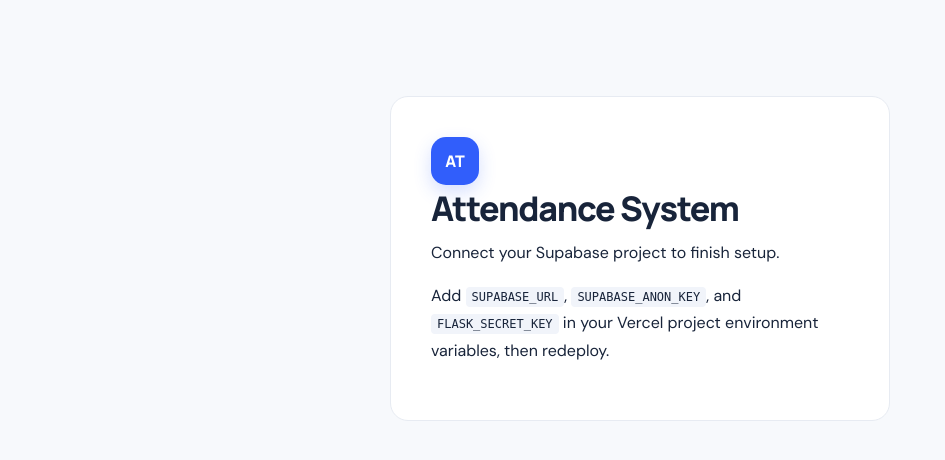
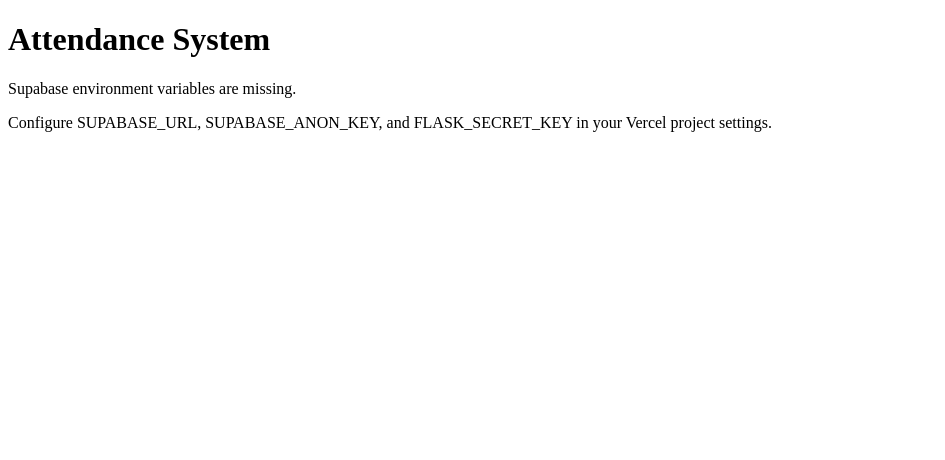
Before and after one commit to Sh1aaaa/ojt, a Flask app: page / in a window 1280 px wide. Shown: the top 460 px of the page, without its empty margins (0-945 px from the left). Run offline with Flask 3, Linux system fonts and the light colour scheme.

Commit message:
Revise setup.html for better clarity and structure
Updated the HTML structure and improved messaging regarding Supabase environment variables.

```diff
--- a/templates/setup.html
+++ b/templates/setup.html
@@ -1,2 +1,23 @@
-<!doctype html><html lang="en"><head><meta charset="utf-8"><meta name="viewport" content="width=device-width, initial-scale=1"><title>Attendance System Setup</title><link rel="stylesheet" href="/static/style.css"></head>
-<body><main class="setup"><div class="brand-mark">AT</div><h1>Attendance System</h1><p>Connect your Supabase project to finish setup.</p><p>Add <code>SUPABASE_URL</code>, <code>SUPABASE_ANON_KEY</code>, and <code>FLASK_SECRET_KEY</code> in your Vercel project environment variables, then redeploy.</p></main></body></html>
+
+<!DOCTYPE html>
+<html lang="en">
+<head>
+    <meta charset="UTF-8">
+    <meta name="viewport" content="width=device-width, initial-scale=1.0">
+    <title>Attendance System Setup</title>
+</head>
+<body>
+
+    <h1>Attendance System</h1>
+
+    <p>
+        Supabase environment variables are missing.
+    </p>
+
+    <p>
+        Configure SUPABASE_URL, SUPABASE_ANON_KEY,
+        and FLASK_SECRET_KEY in your Vercel project settings.
+    </p>
+
+</body>
+</html>
```
